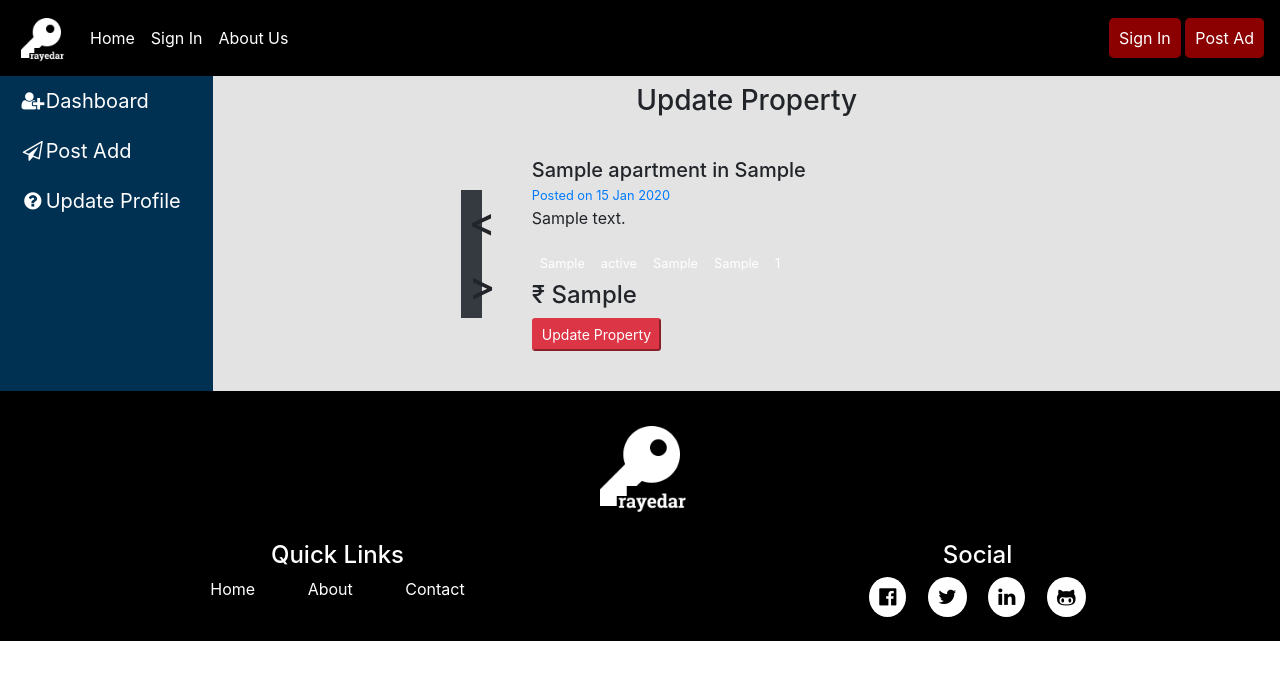
After one commit to raturiji/College_project, a Flask app: template app/templates/update-property.html in a window 1280 px wide. The commit adds this page. Shown: the top 680 px of the page. Run offline with Flask 2, Linux system fonts and the light colour scheme; tables that the repository leaves empty hold one stand-in row (values such as "Sample post"); the template is opened without the code that fills it: values that come from a table or form of the project are taken from there, most other values are stand-ins (such as "Sample title", 1, 10 or a date in 2020); some libraries are stand-ins or nearby versions.

Commit message:
Add: My Property Section

```diff
--- a/app/static/main.scss
+++ b/app/static/main.scss
@@ -243,6 +243,14 @@ body {
     }
 
   }
+  .fadeOut{
+    display:none;
+    width:0px;
+    height:0px;
+  }
+  .visible{
+    display:block;
+  }
   .dashboard {
     background-color: #e3e3e3;
     ul {
--- a/app/templates/searchList.html
+++ b/app/templates/searchList.html
@@ -156,6 +156,7 @@
             }
         }
     }
+
     function next(){
         let images = event.target.parentElement.parentElement.children;
         for (i = 0; i < images.length-1; i++) {
--- /dev/null
+++ b/app/templates/update-property.html
@@ -0,0 +1,131 @@
+{% extends "layout.html" %} {% block content %}
+
+<div class="d-flex flex-direction-column dashboard">
+    <ul class="nav navbar-nav side-nav">
+      <li>
+        <a href="{{ url_for('dashboard') }}" id="dashboard"
+          ><i class="fa fa-fw fa-user-plus"></i>Dashboard</a
+        >
+      </li>
+      <li>
+        <a href="{{ url_for('postadd') }}" id="post"
+        ><i class="fa fa-fw fa-paper-plane-o"></i>Post Add
+        </a>
+      </li>
+      <li>
+        <a href="faq" id="update"
+          ><i class="fa fa-fw fa fa-question-circle"></i>Update Profile</a
+        >
+      </li>
+    </ul>
+    <div class="update-profile w-100">
+        <h3 class="text-center my-2">Update Property</h3>
+            <div class="items col-md-12 d-flex flex-column m-2">
+                {% for item in data %}
+                <div class="item d-flex justify-content-center my-2">
+                    <div class="item-image d-flex justify-content-center align-items-center">
+                        {% for image in propertyImages.query.filter_by(property_id=item.id).all() %}
+                        <img
+                            src="{{ url_for('static',filename='property_images/' + image.filename) }}"
+                            class="fadeOut w-50"
+                        />
+                        {% endfor %}
+                        <div class="d-flex justify-content-between text-white slider align-items-center position-absolute w-25">
+                            <h1 class="p-2 m-0 bg-dark" onclick=prev()><</h1>
+                            <h1 class="p-2 m-0 bg-dark" onclick=next()>></h1>
+                        </div>
+                    </div>
+                    <div class="item-details m-4 col-md-6">
+                        <div class="item-heading">
+                            <h5 class="m-0">{{ item.type }} apartment in {{ item.city }}</h5>
+                            <small class="text-primary">Posted on {{ item.date_of_creation.strftime("%d") }} {{ item.date_of_creation.strftime("%b") }}  {{ item.date_of_creation.strftime("%Y") }} </small>
+                        </div>
+                        <div class="description">
+                            <p>{{item.description}}</p>
+                        </div>
+                        <div class="item-location d-flex">
+                            <small class="p-1  m-1 rounded-lg text-white tag">{{item.type}}</small>
+                            <small class="p-1  m-1 rounded-lg text-white tag">{{item.state}}</small>
+                            <small class="p-1  m-1 rounded-lg text-white tag">{{item.city}}</small>
+                            <small class="p-1  m-1 rounded-lg text-white tag">{{item.tenant}}</small>
+                            <small class="p-1  m-1 rounded-lg text-white tag">{{item.id}}</small>
+                        </div>
+                        <div class="item-price">
+                            <h4>&#x20B9 {{item.price}}</h4>
+                        </div>
+                        <!-- Modal -->
+                        <div class="modal fade" id="exampleModal" tabindex="-1" role="dialog" aria-labelledby="exampleModalLabel" aria-hidden="true">
+                            <div class="modal-dialog" role="document">
+                            <div class="modal-content">
+                                <div class="modal-header">
+                                <h5 class="modal-title" id="exampleModalLabel">Confirm </h5>
+                                <button type="button" class="close" data-dismiss="modal" aria-label="Close">
+                                    <span aria-hidden="true">&times;</span>
+                                </button>
+                                </div>
+                                <div class="modal-body">
+                                Are you sure you want to send to the request the owner.
+                                </div>
+                                <div class="modal-footer">
+                                <a type="button" class="btn-sm py-1 px-2 text-white btn-secondary" data-dismiss="modal">Cancel</a>
+                                {% set id = item.id | string() %}
+                                <a type="button" class="btn-sm py-1 px-2 text-white btn-primary"  onclick="redirectrequest('{{id}}','{{item.city}}','{{item.state}}')">Send Request</a>
+                                </div>
+                            </div>
+                            </div>
+                        </div>
+                        <button type="button" class="btn-sm btn-danger text-white" data-toggle="modal" data-target="#exampleModal">
+                           Update Property
+                          </button>
+                    </div>
+                </div>
+                {% endfor %}
+            </div>
+    </div>
+</div>
+<script>
+    function slideShow() {
+        var i;
+        var slides = document.getElementsByClassName("item-image");
+        console.log(typeof slides)
+        for (i = 0; i < slides.length; i++) {
+            console.log(slides[i].children[0].className="visible w-50")
+        }
+    }
+    slideShow()
+    function prev(){
+        let images = event.target.parentElement.parentElement.children;
+        for (i = 0; i < images.length-1; i++) {
+            if(images[i].className.indexOf('visible') !== -1 ){
+                if(i == 0){
+                    images[i].className='fadeOut'
+                    i = images.length-2
+                    images[i].className = 'w-50 visible'
+                } else{
+                    images[i].className='fadeOut'
+                    images[i-1].className='w-50 visible'
+                }
+            }
+        }
+    }
+
+    function next(){
+        let images = event.target.parentElement.parentElement.children;
+        for (i = 0; i < images.length-1; i++) {
+            if(images[i].className.indexOf('visible') !== -1 ){
+                console.log(images.length-2)
+                if(i == images.length-2){
+                    console.log(i,'working')
+                    images[i].className='fadeOut'
+                    i = 0;
+                    images[i].className = 'w-50 visible'
+                } else{
+                    images[i].className='fadeOut'
+                    i = i+1
+                    images[i].className='w-50 visible'
+                }
+            }
+        }
+    }
+</script>
+{% endblock %}
```
Also changed, not shown: app/routes.py (+7 -0 lines), app/templates/dashboard.html (+4 -4 lines), app/static/main.css, 1 other file.
